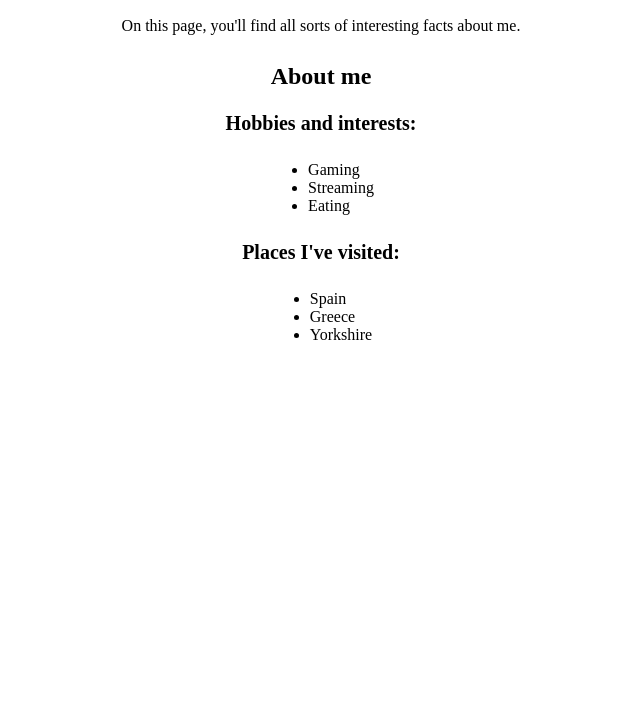
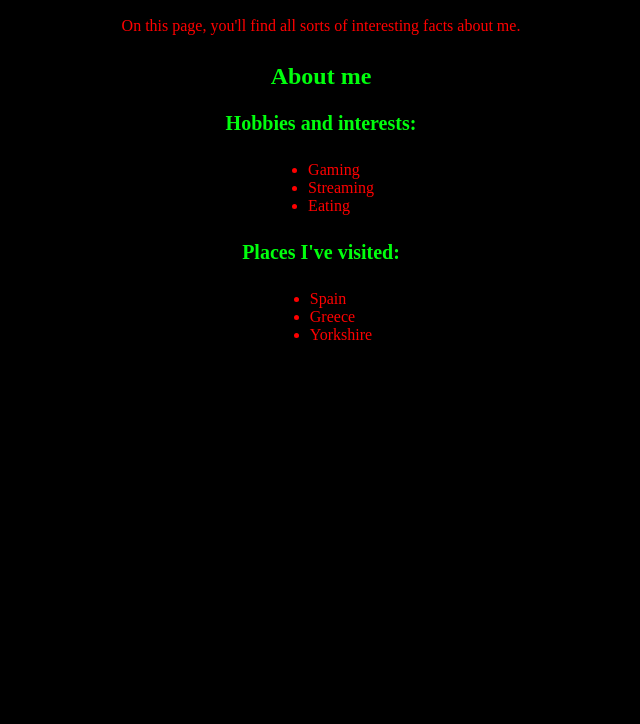
Before and after one commit to MelnusFlashback/Lab2, a plain HTML site: page index.html in a window 1280 px wide. Shown: the part 76-800 px from the top of the page, without its empty margins (319-959 px from the left). Drawn offline with Linux system fonts and the light colour scheme.

Commit message:
change style for main page

```diff
--- a/styles.css
+++ b/styles.css
@@ -1,8 +1,8 @@
 :root {
   /* colours */
-  --background-color: white;
-  --text-color: black;
-  --header-color: black;
+  --background-color: rgb(0, 0, 0);
+  --text-color: rgb(255, 0, 0);
+  --header-color: rgb(0, 255, 13);
 
   /* typography */
   --font: serif;
```
